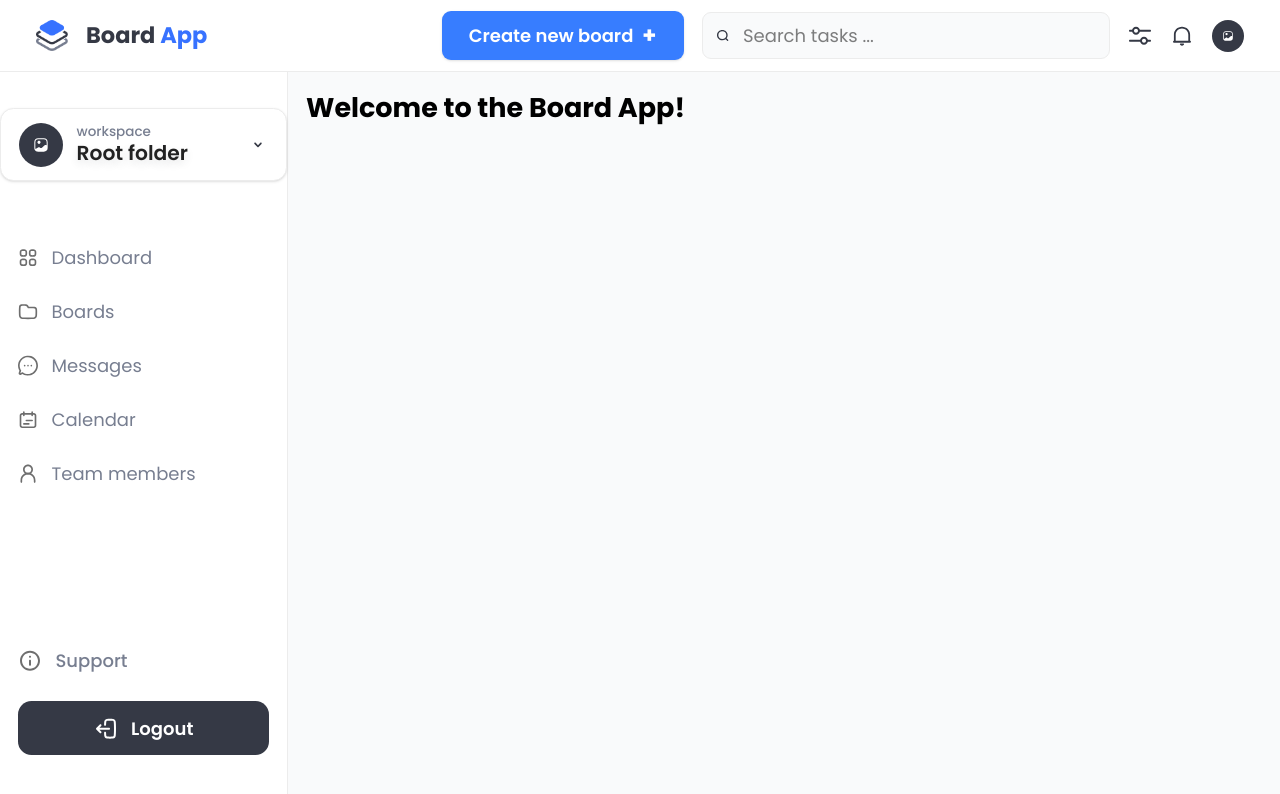
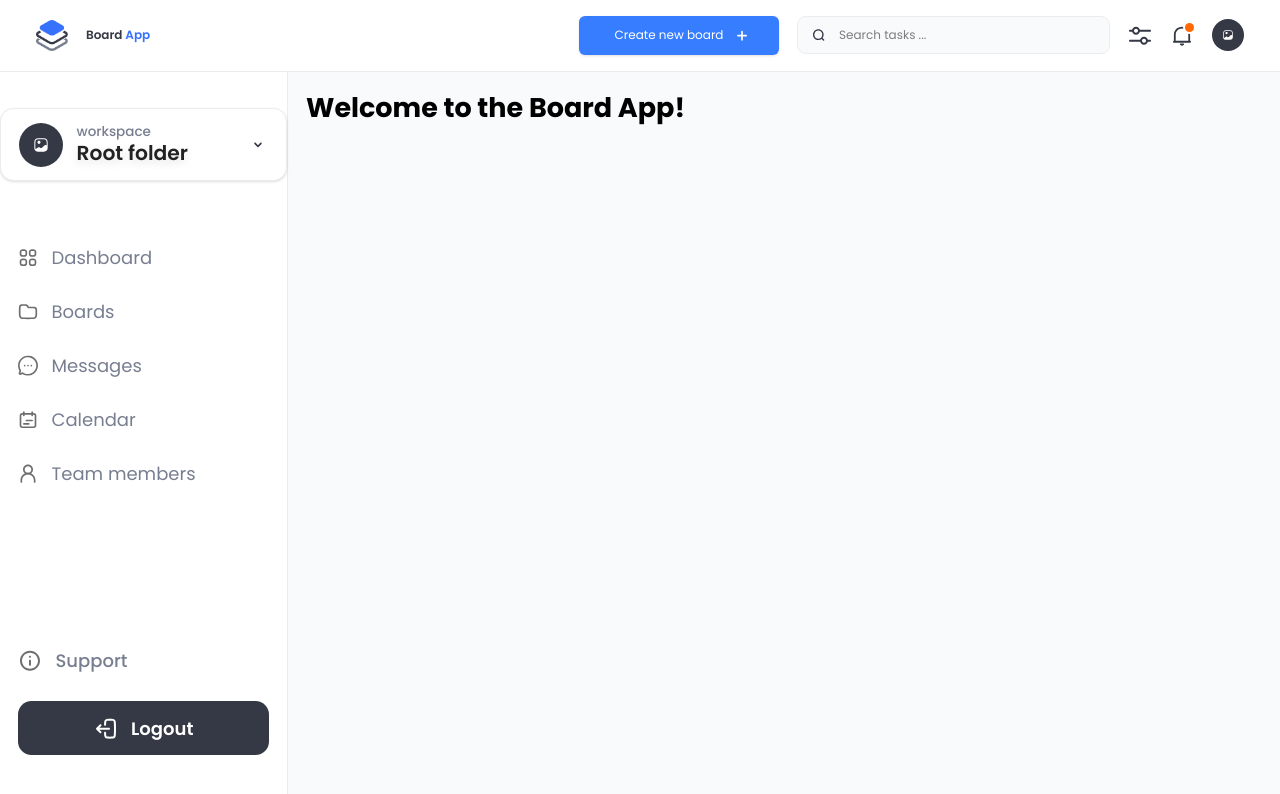
Before and after one commit to ManulaK/swimlane-dashboard, a Next.js app: page / in a window 1280 px wide. Shown: the top 794 px of the page. Built offline with nearby package versions, Linux system fonts and the light colour scheme.

Commit message:
Update Header and SearchBar components for improved styling and functionality; replace plus icon with SVG, adjust text sizes, and enhance notification display.

```diff
--- a/src/components/Header.tsx
+++ b/src/components/Header.tsx
@@ -8,7 +8,7 @@ export default function Header() {
 			role="banner"
 		>
 			{/* Logo on the far left */}
-			<div className="flex items-center gap-2 text-xl font-bold text-[var(--color-primary)] mr-auto min-w-0" aria-label="App Logo">
+			<div className="flex items-center gap-2 text-[12px] font-semibold text-[var(--color-primary)] mr-auto min-w-0" aria-label="App Logo">
 				<Image src="/images/logo.png" alt="Board App Logo" width={32} height={32} className="mr-2" priority />
 				<span className="truncate">
 					<span style={{ color: 'var(--color-dark)' }}>Board</span> <span style={{ color: 'var(--color-primary)' }}>App</span>
@@ -20,11 +20,12 @@ export default function Header() {
 				{/* Hide button on small screens */}
 				<button
 					type="button"
-					className="hidden md:flex bg-[#377DFF] text-white px-4 md:px-6 py-2 rounded-lg font-semibold items-center gap-2 shadow hover:bg-[#2563eb] transition whitespace-nowrap"
+					className="hidden md:flex bg-[#377DFF] text-white px-4 md:px-6 py-2 rounded-[6px] font-normal text-[12px] items-center gap-2 shadow hover:bg-[#2563eb] transition whitespace-nowrap"
 					aria-label="Create new board"
 				>
+					<span style={{ width: 20 }} />
 					<span>Create new board</span>
-					<span className="text-xl font-bold">+</span>
+					<Image src="/svg/Plus 2.svg" alt="Plus" width={20} height={20} />
 				</button>
 				{/* Hide search bar on small screens */}
 				<div className="hidden sm:block min-w-0 max-w-[180px] md:max-w-xs lg:max-w-md w-full">
@@ -32,7 +33,10 @@ export default function Header() {
 				</div>
 				<nav aria-label="Board actions" className="flex items-center gap-2 sm:gap-3 md:gap-4 flex-shrink-0">
 					<Image src="/svg/Settings.svg" alt="Settings" width={24} height={24} className="cursor-pointer hover:opacity-80" />
-					<Image src="/svg/Bell.svg" alt="Notifications" width={24} height={24} className="cursor-pointer hover:opacity-80" />
+					<span className="relative inline-block">
+						<Image src="/svg/Bell.svg" alt="Notifications" width={24} height={24} className="cursor-pointer hover:opacity-80" />
+						<span className="absolute top-0 right-0 block h-2 w-2 rounded-full bg-orange-500 ring-2 ring-white"></span>
+					</span>
 					<Image src="/svg/Image Team.svg" alt="Team" width={32} height={32} className="cursor-pointer hover:opacity-80" />
 				</nav>
 			</div>
--- a/src/components/SearchBar.tsx
+++ b/src/components/SearchBar.tsx
@@ -18,7 +18,7 @@ export default function SearchBar() {
 				id="search-tasks"
 				type="search"
 				placeholder="Search tasks ..."
-				className="w-full pl-9 pr-4 py-2 bg-[var(--color-bg)] border border-[var(--color-border)] rounded-lg focus:outline-none focus:ring-2 focus:ring-[var(--color-primary)]"
+				className="w-full pl-9 pr-4 py-2 bg-[var(--color-bg)] border border-[var(--color-border)] rounded-lg focus:outline-none focus:ring-2 focus:ring-[var(--color-primary)] text-[12px] font-normal"
 				autoComplete="off"
 				value={searchQuery}
 				onChange={(e) => setSearchQuery(e.target.value)}
--- a/src/components/Sidebar.tsx
+++ b/src/components/Sidebar.tsx
@@ -1,5 +1,4 @@
 'use client';
-
 import Image from 'next/image';
 import Link from 'next/link';
 
```
Also changed, not shown: public/svg/Plus 2.svg.
